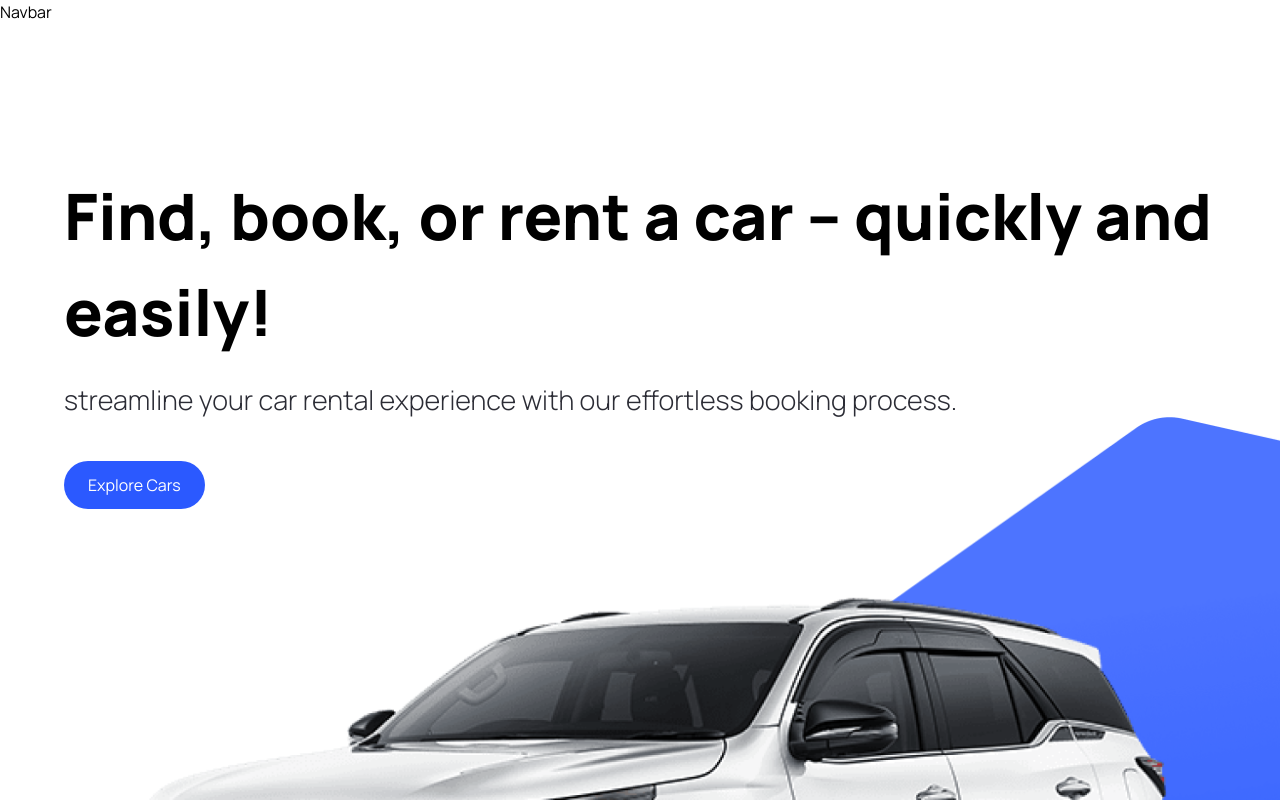
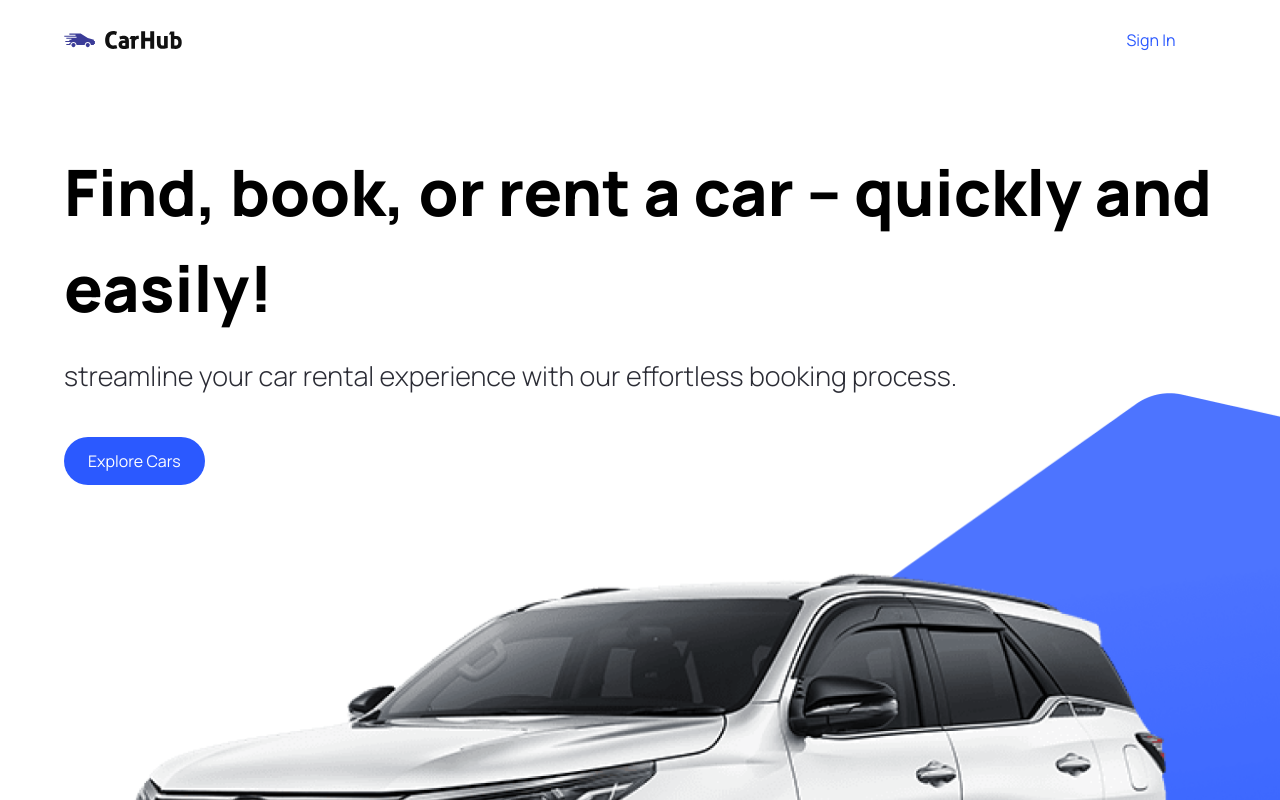
Before and after one commit to khaled9912/car_showcase, a Next.js app: page / in a window 1280 px wide. Shown: the top 800 px of the page. Built offline with nearby package versions, Linux system fonts and the light colour scheme.

Commit message:
finalizing header section

```diff
--- a/components/CustomButton.tsx
+++ b/components/CustomButton.tsx
@@ -1,11 +1,11 @@
 "use client";
 import { CustomButtonProps } from "@/types/index";
 import Image from 'next/image';
-const CustomButton = ({ title, containerStyles, handleClick}:CustomButtonProps) => {
+const CustomButton = ({ title, containerStyles, handleClick, btnType}:CustomButtonProps) => {
   return (
     <button
         disabled={false}
-        type={"button"}
+        type={btnType || "button"}
         className={`custom-btn ${containerStyles}`}
         onClick={handleClick}  // all components in nextjs are server side rendering this is gonna be a client or browser component
 
--- a/components/Navbar.tsx
+++ b/components/Navbar.tsx
@@ -1,8 +1,31 @@
-import React from 'react'
+import Link from "next/link"
+import Image from "next/image"
+
+import CustomButton from "./CustomButton"
+
 
 const Navbar = () => {
   return (
-    <div>Navbar</div>
+    <header className="w-full absolute z-10">
+        <nav className="max-w-[1440px] mx-auto flex justify-between items-center sm:px-16 px-6 py-4">
+          <Link href={"/"} className="flex justify-center items-center">
+            <Image
+              src="/logo.svg"
+              alt="Car Hub Logo"
+              width={118}
+              height={18}
+              className="object-contain"
+
+            />
+          </Link>
+
+          <CustomButton
+            title="Sign In"
+            btnType="button"
+            containerStyles="text-primary-blue rounded-full bg-white min-w-[130px]"
+          />
+        </nav>
+    </header>
   )
 }
 
--- a/types/index.tsx
+++ b/types/index.tsx
@@ -4,4 +4,5 @@
     title: string;
     containerStyles?: string;
     handleClick?: MouseEventHandler<HTMLButtonElement>;
+    btnType: "button" | "submit"
 }
```
